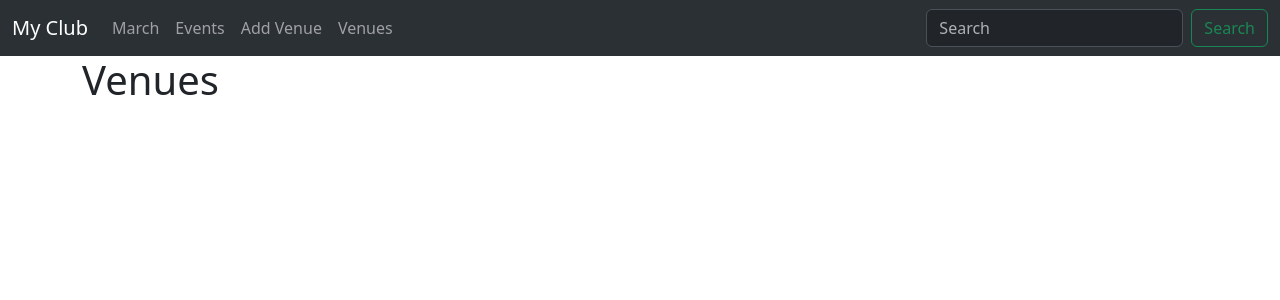
After one commit to Naman-Agarwal1608/EventManagement, a Django app: page /venues in a window 1280 px wide. The commit adds this page. Shown: the top 300 px of the page. Run offline with Django 4.2, Linux system fonts and the light colour scheme; data that the repository does not hold is empty.

Commit message:
Added pages for showing venues and its details

```diff
--- a/club/events/templates/events/event_list.html
+++ b/club/events/templates/events/event_list.html
@@ -14,7 +14,7 @@
         <p class="card-text">
         <ul>
             <li> Date: {{ event.event_date }} </li>
-            <li> Venue Website: {{ event.venue.web }} </li>
+            <li> Website: {{ event.venue.web }} </li>
             <li> Manager: {{ event.manager }} </li>
             <li> Description: {{ event.description }} </li>
         </ul>
--- a/club/events/templates/events/navbar.html
+++ b/club/events/templates/events/navbar.html
@@ -16,6 +16,9 @@
                 <li class="nav-item">
                     <a class="nav-link" href="{% url 'add_venue' %}">Add Venue</a>
                 </li>
+                <li class="nav-item">
+                    <a class="nav-link" href="{% url 'list_venues' %}">Venues</a>
+                </li>
             </ul>
             <form class="d-flex" role="search">
                 <input class="form-control me-2" type="search" placeholder="Search" aria-label="Search">
--- /dev/null
+++ b/club/events/templates/events/venues.html
@@ -0,0 +1,19 @@
+{% extends "events/base.html" %}
+
+{% block content %}
+
+<h1>Venues </h1> <br />
+<table class="table table-hover table-striped table-bordered">
+    {% for venue in  venue_list %}
+    <tr>
+        <td>
+            <a href="{% url 'show_venue' venue.id %}">{{ venue }}</a>
+        </td>
+    </tr>
+    {% endfor %}
+</table>
+
+<br />
+
+
+{% endblock content %}
--- a/club/events/urls.py
+++ b/club/events/urls.py
@@ -6,4 +6,6 @@ urlpatterns = [
     path('<int:year>/<str:month>/', views.home, name='home'),
     path('events', views.all_events, name='list_events'),
     path('add_venue', views.add_venue, name='add_venue'),
+    path('venues', views.list_venues, name='list_venues'),
+    path('show_venue/<venue_id>', views.show_venue, name='show_venue'),
 ]
--- a/club/events/views.py
+++ b/club/events/views.py
@@ -3,7 +3,7 @@ from django.shortcuts import render
 import calendar
 from calendar import HTMLCalendar
 from datetime import datetime
-from .models import Event
+from .models import Event, Venue
 from .forms import VenueForm
 
 
@@ -39,6 +39,16 @@ def all_events(request):
     return render(request, "events/event_list.html", {'event_list': event_list})
 
 
+def list_venues(request):
+    venue_list = Venue.objects.all()
+    return render(request, 'events/venues.html', {'venue_list': venue_list})
+
+
+def show_venue(request, venue_id):
+    venue = Venue.objects.get(pk=venue_id)
+    return render(request, 'events/show_venue.html', {'venue': venue})
+
+
 def add_venue(request):
     submitted = False
     if request.method == "POST":
```
Also changed, not shown: club/events/templates/events/show_venue.html (added, +25 -0 lines).
